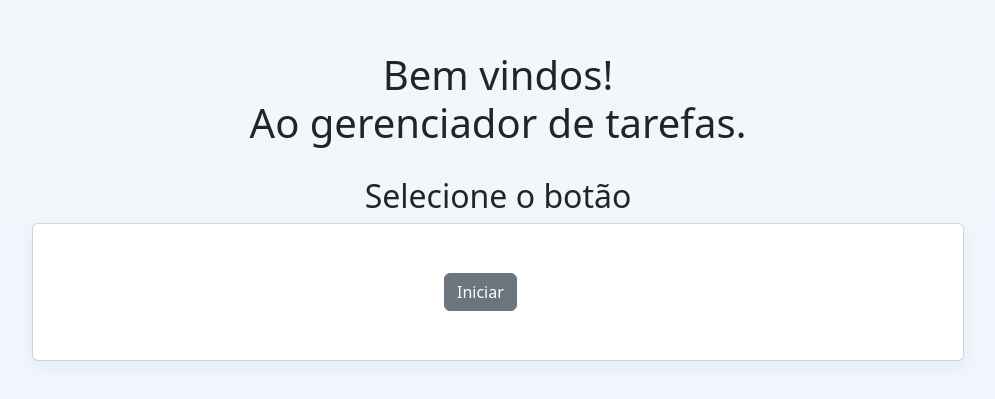
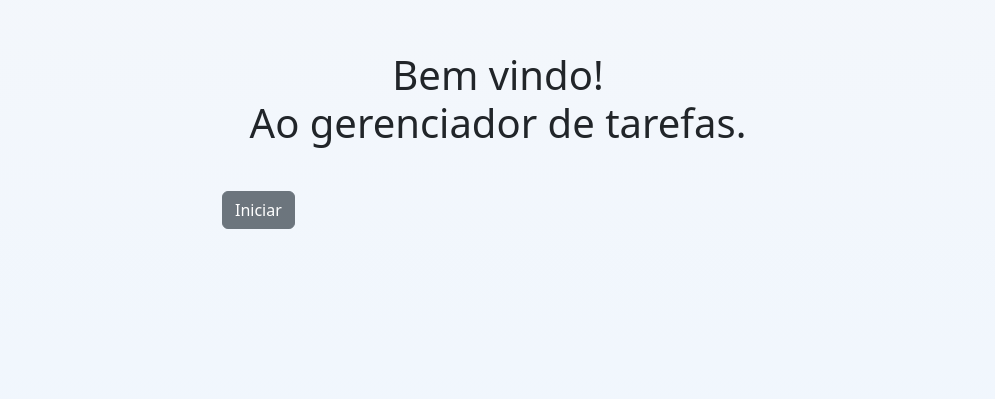
Before and after one commit to Nuno38/Gerenciador_de_Tarefas_Cx, a plain HTML site: page index.html in a window 1280 px wide. Shown: the part 109-508 px from the top of the page, without its empty margins (142-1137 px from the left). Drawn offline with nearby package versions, Linux system fonts and the light colour scheme.

Commit message:
Feat
Feat (Ajusted the words):

```diff
--- a/index.html
+++ b/index.html
@@ -17,19 +17,13 @@
     <div class="head">
 
         <header>
-            <h1 class="title">Bem vindos! <br> Ao gerenciador de tarefas.</h1>
-            <h2 class="sub-title">Selecione o botão</h2>
+            <h1 class="title">Bem vindo! <br> Ao gerenciador de tarefas.</h1>
+
         </header>
+        <br>
+        <a href="gerenciador_de_tarefas.html" class="btn btn-secondary pag">Iniciar</a>
 
-        <section class="card">
 
-            <div style="display:flex;gap:12px;align-items:flex-start;">
-                <div class="btn">
-                    <a href="gerenciador_de_tarefas.html" class="btn btn-secondary pag">Iniciar</a>
-
-                </div>
-            </div>
-        </section>
     </div>
 
 </body>
```
